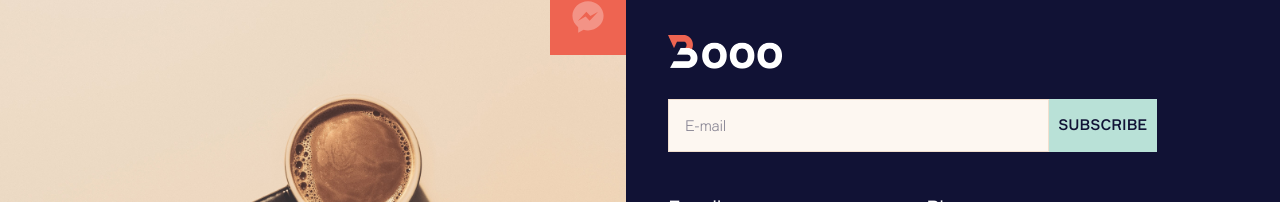
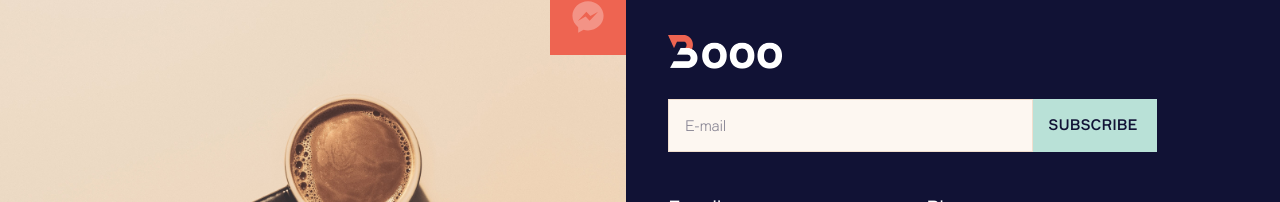
Before and after one commit to Waheedulislam/Project-work, a Next.js app: page / in a window 1280 px wide. Shown: the part 5187-5389 px from the top of the page. Built offline with nearby package versions, Linux system fonts and the light colour scheme.

Commit message:
footer-btn-solve

```diff
--- a/src/app/components/Footer/Footer.tsx
+++ b/src/app/components/Footer/Footer.tsx
@@ -97,7 +97,7 @@ const Footer = () => {
                   <span className="form-validation">{emailError}</span>
                 </div>
                 <button
-                  className="btn-secondary font-medium !w-[9rem] mobile-425:!w-[11rem] 2xl-1600:!w-[12.5rem]  mx-auto py-[.7rem] mobile-400:mt-0 mobile-400:py-0 px-2 !text-[1rem] lg-992:w-full "
+                  className="btn-secondary font-medium !w-[9rem] mobile-425:!w-[11rem] 2xl-1600:!w-[12.5rem]  mx-auto py-[.7rem] mobile-400:mt-0 mobile-400:py-0 px-4 pr-20 !text-[1rem] lg-992:w-full "
                   type="submit"
                 >
                   Subscribe
```
